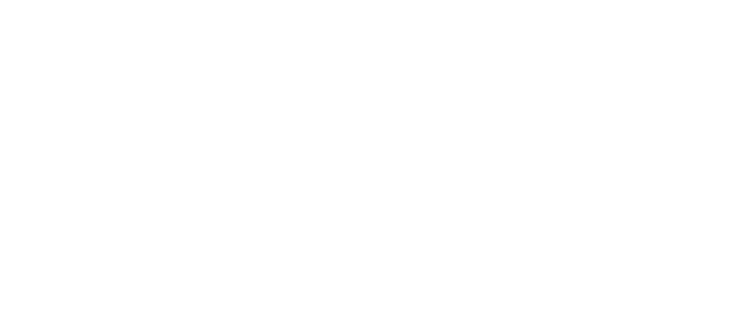
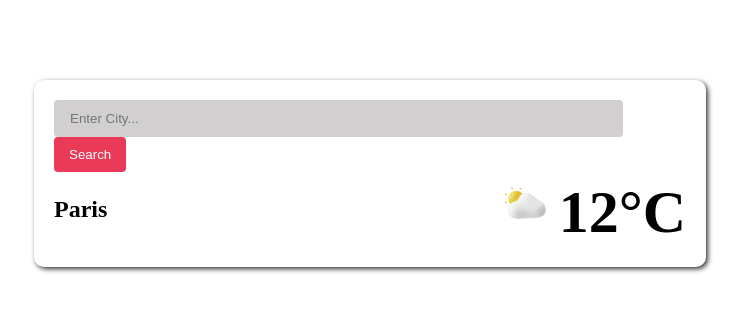
Before and after one commit to Nande929/Redone-Weather, a plain HTML site: page index.html in a window 1280 px wide. Shown: the whole page, without its empty margins (270-1013 px from the left). Drawn offline with Linux system fonts and the light colour scheme.

Commit message:
Updated Page

```diff
--- a/index.html
+++ b/index.html
@@ -8,6 +8,29 @@
 </head>
 <body>
 
+
+    <div class="container">
+
+        <header>
+
+            <form action="" class="search-form">
+
+                <input type="text" class="search-form-input" placeholder="Enter City...">
+                <input type="submit" value="Search" class="search-form-submit">
+            </form>
+        </header>
+
+        <div class="city-weather">
+
+            <h2>Paris</h2>
+
+            <div class="city-temperature">
+
+                <img src="images/icon-partly-cloudy.webp" alt="">
+                <span>12&deg;C</span>
+            </div>
+        </div>
+    </div>
     <script src="src/index.js"></script>
 </body>
 </html>
--- a/src/styles.css
+++ b/src/styles.css
@@ -0,0 +1,44 @@
+.container {
+
+    width: 50%;
+    box-shadow: 2px 2px 5px rgba(0, 0, 0, 0.8);
+    margin: 80px auto;
+    padding: 20px;
+    border-radius: 10px;
+}
+
+.search-form-input {
+
+    width: 85%;
+    padding: 10px 15px;
+    border: 1px solid transparent;
+    background-color: #d1cfcf;
+    border-radius: 4px;
+}
+
+.search-form-submit {
+
+    padding: 10px 15px;
+    background-color: rgb(235, 58, 88);
+    border: none;
+    color: #fff;
+    border-radius: 4px;
+}
+
+.city-weather {
+
+    display: flex;
+    align-items: center;
+    justify-content: space-between;
+}
+
+.city-temperature img {
+
+    width: 60px;
+}
+
+.city-temperature span {
+
+    font-size: 60px;
+    font-weight: bold;
+}
```
Also changed, not shown: images/icon-drizzle.webp (added), images/icon-fog.webp (added), images/icon-overcast.webp (added), images/icon-partly-cloudy.webp (added), images/icon-rain.webp (added), images/icon-snow.webp (added), images/icon-storm.webp (added), images/icon-sunny.webp (added).
